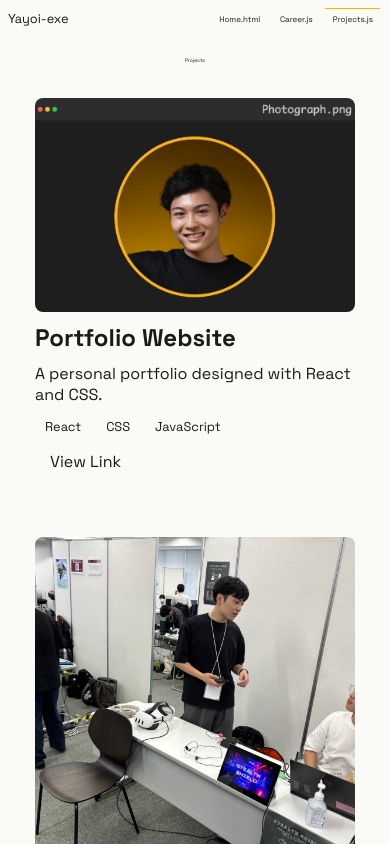
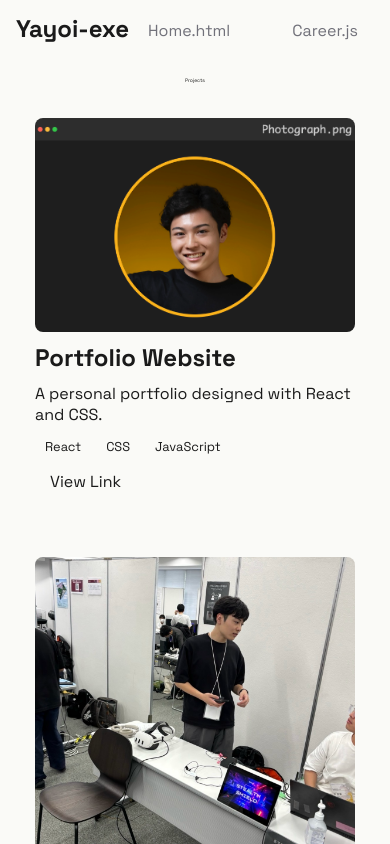
Before and after one commit to yayoi-exe/yayoi-exe-website, a React (Create React App) app in the folder yayoi_exe/: page /projects in a window 390 px wide. Shown: the top 844 px of the page. Built offline with nearby package versions, Linux system fonts and the light colour scheme; a web font is replaced by a local one.

Commit message:
Restyle header with new color tokens

```diff
--- a/yayoi_exe/src/assets/styles/header.css
+++ b/yayoi_exe/src/assets/styles/header.css
@@ -1,21 +1,26 @@
 .header {
-    background-color: var(--color-surface-2);
+    background-color: var(--color-main);
     display: flex;
     flex-direction: row;
     justify-content: space-between;
     align-items: center;
-    color: var(--color-text);
-    flex-wrap: row nowrap;
+    color: var(--color-sub1);
+    flex-wrap: nowrap;
     overflow: hidden;
+    padding: 0.5rem 1rem;
 }
 
 .tab-title {
     flex-shrink: 0;
     white-space: normal;
+    font-family: var(--font-base);
+    font-weight: var(--font-weight-bold);
+    font-size: 1.5rem;
+    color: var(--color-sub1);
 }
 
 .header-tab {
-    color: var(--color-text-dim);
+    color: var(--color-sub2);
     background-color: transparent;
     cursor: pointer;
     position: relative;
@@ -28,14 +33,22 @@
     text-overflow: ellipsis;
     white-space: nowrap;
     transition: color 0.25s ease;
+    font-family: var(--font-base);
+    font-size: 1rem;
+    margin-right: 1rem;
+    padding: 0.5rem 1rem;
+    border-radius: 2px;
+    border-top: 4px solid transparent;
+    width: 120px;
 }
 
 .header-tab.active {
-    color: var(--color-text);
+    color: var(--color-sub1);
+    font-weight: var(--font-weight-bold);
 }
 
 .header-tab:hover {
-    color: var(--color-text);
+    color: var(--color-sub1);
 }
 
 .nav-tabs {
@@ -54,10 +67,12 @@
     bottom: 0;
     left: 0;
     z-index: 0;
-    background-color: var(--color-tab-active);
+    background-color: var(--color-accent-soft);
     opacity: 0;
     pointer-events: none;
     will-change: transform, width;
+    border-radius: 2px;
+    border-top: 4px solid var(--color-accent);
 }
 
 .nav-tab-slider.is-visible {
@@ -78,55 +93,7 @@
     position: absolute;
     inset: 0;
     z-index: -1;
-    background-color: var(--color-tab-active);
+    background-color: var(--color-accent-soft);
     opacity: 0.5;
     border-radius: inherit;
 }
-
-@media screen and (min-width: 767px) {
-    .header {
-        padding: 0.5rem 1rem;
-    }
-
-    .header-tab {
-        font-size: 1rem;
-        margin-right: 1rem;
-        padding: 0.5rem 1rem;
-        border-radius: 2px;
-        border-top: 4px solid transparent;
-        width: 120px;
-    }
-
-    .tab-title {
-        font-size: 1.5rem;
-    }
-
-    .nav-tab-slider {
-        border-radius: 2px;
-        border-top: 4px solid var(--color-accent);
-    }
-}
-
-@media screen and (max-width: 479px) {
-    .header {
-        padding: 0.5rem 0.5rem;
-    }
-
-    .tab-title {
-        font-size: 0.8rem;
-    }
-
-    .header-tab {
-        font-size: 0.5rem;
-        margin-right: 0.1rem;
-        padding: 0.3rem 0.3rem;
-        border-radius: 0.1px;
-        border-top: 0.1px solid transparent;
-        width: 55px;
-    }
-
-    .nav-tab-slider {
-        border-radius: 0.1px;
-        border-top: 1px solid var(--color-accent);
-    }
-}
```
